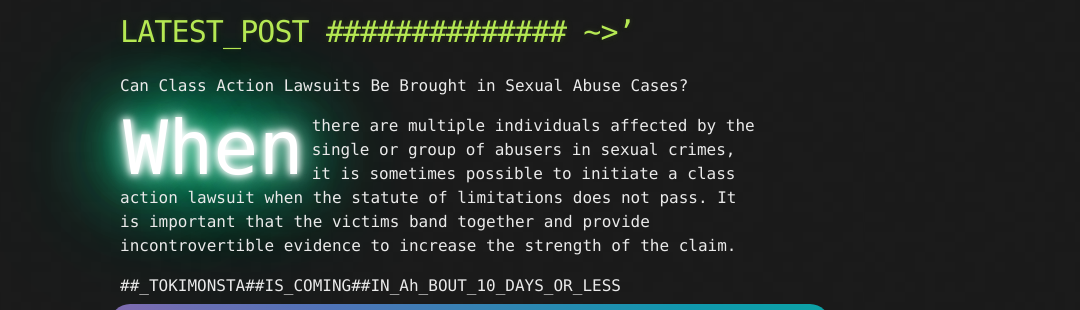
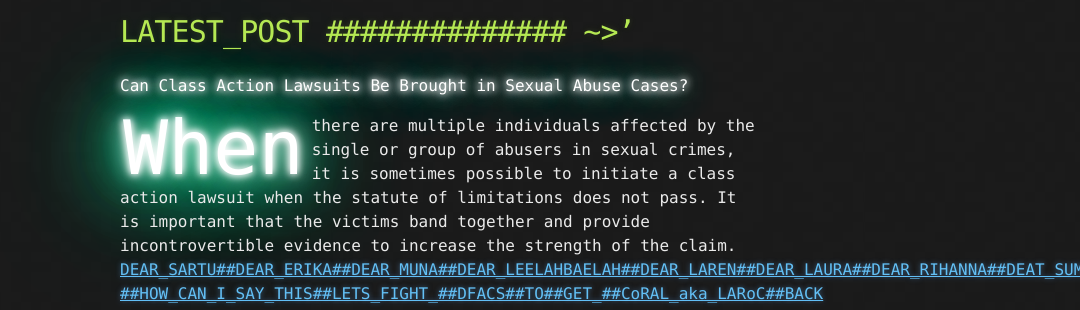
Before and after one commit to ThakaRashard/ARCHIVEholetoanotheruniverse, a Jekyll site: the page built from index.md, in a window 1280 px wide and 900 px high, scrolled down 541 px, cut to the strip 0-310 px from the top of the window. Shown: the whole strip, without its empty margins (200-1280 px from the left). Built offline with Jekyll 4.4.1, drawn with Linux system fonts in a browser that asks for light colours; our own code applies the rules of GitHub Pages for plain Markdown files.

```diff
--- a/index.md
+++ b/index.md
@@ -291,9 +291,11 @@ Hole To Another Universe
 
 # LATEST_POST ############## ~>'
 <div id="neonText">
-Can Class Action Lawsuits Be Brought in Sexual Abuse Cases?
+<span class="neonText"> Can Class Action Lawsuits Be Brought in Sexual Abuse Cases?  </span>
 	</div>
 <span class="firstcharacter">When</span>there are multiple individuals affected by the single or group of abusers in sexual crimes, it is sometimes possible to initiate a class action lawsuit when the statute of limitations does not pass. It is important that the victims band together and provide incontrovertible evidence to increase the strength of the claim.
+[DEAR_SARTU##DEAR_ERIKA##DEAR_MUNA##DEAR_LEELAHBAELAH##DEAR_LAREN##DEAR_LAURA##DEAR_RIHANNA##DEAT_SUMMER](https://www.hg.org/legal-articles/can-class-action-lawsuits-be-brought-in-sexual-abuse-cases-49735)
+[##HOW_CAN_I_SAY_THIS##LETS_FIGHT_##DFACS##TO##GET_##CoRAL_aka_LARoC##BACK](https://www.hg.org/legal-articles/prostitution-in-the-united-states-30997)
 
 ##_TOKIMONSTA##IS_COMING##IN_Ah_BOUT_10_DAYS_OR_LESS
 <div class="gradient-border" id="neon_box"><iframe width="100%" height="100%" src="https://www.youtube.com/embed/1nwbuMqH2bQ" title="YouTube video player" frameborder="0" allow="accelerometer; autoplay; clipboard-write; encrypted-media; gyroscope; picture-in-picture" allowfullscreen></iframe></div>
```
